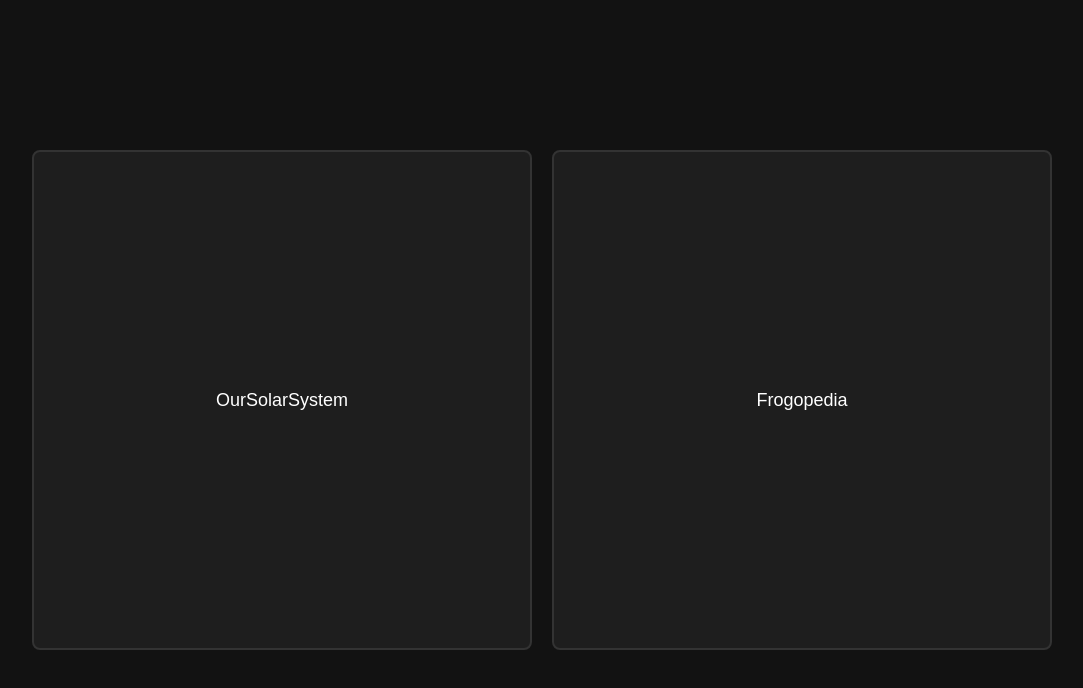
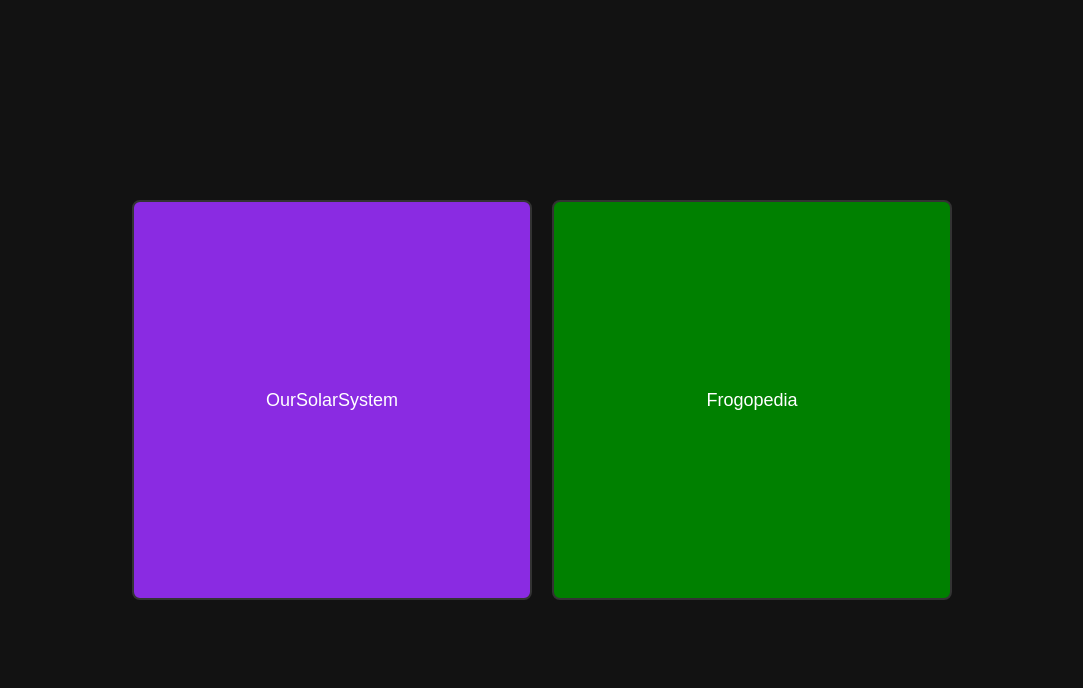
Before and after one commit to Wes2000ley/Wes2000ley.github.io, a plain HTML site: page index.html in a window 1280 px wide. Shown: the whole page, without its empty margins (98-1181 px from the left). Drawn offline with Linux system fonts and the light colour scheme.

Commit message:
Add files via upload

```diff
--- a/index.html
+++ b/index.html
@@ -8,8 +8,8 @@
 </head>
 <body>
     <div class="container">
-        <a href="OurSolarSystem/index.html" class="square-link">OurSolarSystem</a>
-        <a href="FrogWeb/index.html" class="square-link">Frogopedia</a>
+        <a href="OurSolarSystem/index.html" class="square-link Solar">OurSolarSystem</a>
+        <a href="FrogWeb/index.html" class="square-link Frog">Frogopedia</a>
     </div>
 </body>
 </html>
--- a/wesstyles.css
+++ b/wesstyles.css
@@ -27,14 +27,22 @@ body {
     display: flex;
     justify-content: center;
     align-items: center;
-    width: 500px;
-    height: 500px;
+    width: 400px;
+    height: 400px;
     background-color: #1e1e1e;
     color: #ffffff;
     font-size: 18px;
     border: 2px solid #333;
     border-radius: 8px;
     transition: all 0.3s ease;
+}
+
+.square-link.Solar{
+    background-color: blueviolet;
+}
+
+.square-link.Frog{
+    background-color: green;
 }
 
 .square-link:hover {
```
